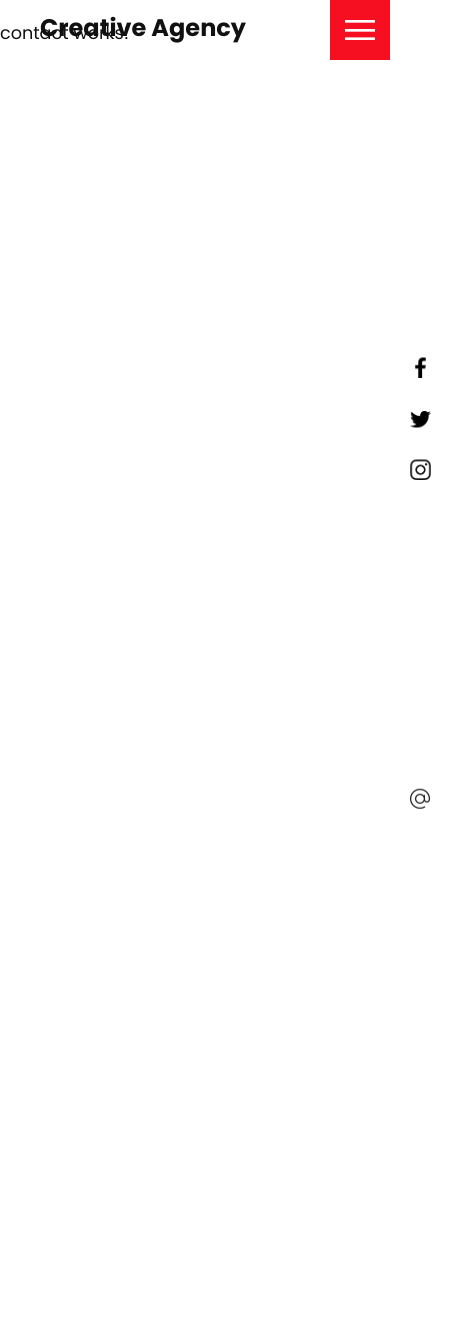
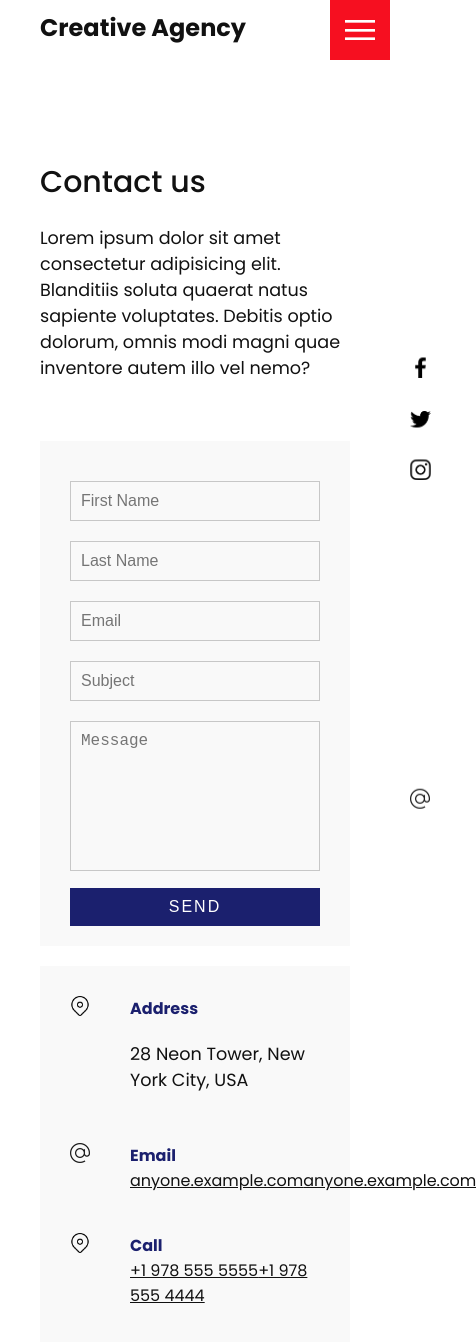
Before and after one commit to OmarNabolsi/CreativeAgencyNG, an Angular app: page /contact in a window 390 px wide. Shown: the top 1342 px of the page, 476 px wide, since content can reach past the window. Before the commit the page ends 844 px from the top, so only its background shows below. Built offline with nearby package versions, Linux system fonts and the light colour scheme.

Commit message:
Final Commit

```diff
--- a/src/app/contact/contact.component.css
+++ b/src/app/contact/contact.component.css
@@ -0,0 +1,121 @@
+
+/* CONTACT PAGE */
+.contact {
+  position: relative;
+  width: 100%;
+  margin-top: 50px;
+  display: flex;
+  justify-content: space-between;
+  align-items: flex-start;
+}
+
+.contact-form {
+  position: relative;
+  background: #f9f9f9;
+  width: calc(100% - 400px);
+  padding: 60px 40px 20px;
+}
+
+.contact-form form {
+  width: 100%;
+}
+
+.contact-form .row {
+  width: 100%;
+  display: flex;
+}
+
+.contact-form .input50 {
+  width: 50%;
+  margin: 0 10px;
+}
+
+.contact-form .input100 {
+  width: 100%;
+  margin: 0 10px;
+}
+
+.contact-form .row input,
+.contact-form .row textarea {
+  position: relative;
+  border: 1px solid rgba(0, 0, 0, 0.2);
+  color: #111;
+  background: transparent;
+  width: 100%;
+  padding: 10px;
+  outline: none;
+  font-size: 16px;
+  font-weight: 300;
+  margin: 10px 0;
+  resize: none;
+}
+
+.contact-form .row textarea {
+  height: 150px;
+}
+
+.contact-form .row input[type='submit'] {
+  background-color: var(--secondary-color);
+  color: #fff;
+  margin: 0;
+  text-transform: uppercase;
+  letter-spacing: 2px;
+  font-weight: 300;
+  border: 0;
+  cursor: pointer;
+}
+
+.contact-info {
+  width: 350px;
+  background: #f9f9f9;
+  padding: 60px 40px 20px;
+}
+
+.contact-info .info-box {
+  display: flex;
+  align-items: flex-start;
+  margin-bottom: 40px;
+}
+
+.contact-info .info-box .contact-icon {
+  width: 20px;
+  margin-right: 40px;
+}
+
+.contact-info .info-box .details h4 {
+  color: var(--secondary-color);
+}
+
+.contact-info .info-box .details p,
+.contact-info .info-box .details a {
+  color: #111;
+}
+
+
+@media(max-width: 1068px) {
+
+  .contact {
+      flex-direction: column;
+  }
+
+  .contact-form {
+      width: 100%;
+      padding: 30px 30px 20px;
+  }
+
+  .contact-form .row {
+      flex-direction: column;
+  }
+
+  .contact-form .input50,
+  .contact-form .input100 {
+      width: 100%;
+      margin: 0;
+  }
+
+  .contact-info {
+      width: 100%;
+      margin-top: 20px;
+      padding: 30px 30px 20px;
+  }
+}
--- a/src/app/contact/contact.component.html
+++ b/src/app/contact/contact.component.html
@@ -1 +1,69 @@
-<p>contact works!</p>
+
+    <section>
+      <div class="title">
+          <h1>Contact us</h1>
+          <p>
+              Lorem ipsum dolor sit amet consectetur adipisicing elit. Blanditiis soluta quaerat natus sapiente
+              voluptates. Debitis optio dolorum, omnis modi magni quae inventore autem illo vel nemo?
+          </p>
+      </div>
+
+      <div class="contact">
+          <div class="contact-form">
+              <form>
+                  <div class="row">
+                      <div class="input50">
+                          <input type="text" placeholder="First Name">
+                      </div>
+                      <div class="input50">
+                          <input type="text" placeholder="Last Name">
+                      </div>
+                  </div>
+                  <div class="row">
+                      <div class="input50">
+                          <input type="text" placeholder="Email">
+                      </div>
+                      <div class="input50">
+                          <input type="text" placeholder="Subject">
+                      </div>
+                  </div>
+                  <div class="row">
+                      <div class="input100">
+                          <textarea placeholder="Message"></textarea>
+                      </div>
+                  </div>
+                  <div class="row">
+                      <div class="input100">
+                          <input type="submit" value="Send">
+                      </div>
+                  </div>
+              </form>
+          </div>
+
+          <div class="contact-info">
+              <div class="info-box">
+                  <img src="assets/images/address.png" alt="" class="contact-icon">
+                  <div class="details">
+                      <h4>Address</h4>
+                      <p>28 Neon Tower, New York City, USA</p>
+                  </div>
+              </div>
+              <div class="info-box">
+                  <img src="assets/images/email.png" alt="" class="contact-icon">
+                  <div class="details">
+                      <h4>Email</h4>
+                      <a href="mailto:anyone@example.com">anyone.example.com</a>
+                      <a href="mailto:anyone@example.com">anyone.example.com</a>
+                  </div>
+              </div>
+              <div class="info-box">
+                  <img src="assets/images/address.png" alt="" class="contact-icon">
+                  <div class="details">
+                      <h4>Call</h4>
+                      <a href="tel:+19785555555">+1 978 555 5555</a>
+                      <a href="tel:+19785554444">+1 978 555 4444</a>
+                  </div>
+              </div>
+          </div>
+      </div>
+  </section>
--- a/src/app/services/services.component.css
+++ b/src/app/services/services.component.css
@@ -27,3 +27,15 @@
   margin-top: 20px;
   color: var(--secondary-color);
 }
+
+
+
+@media(max-width: 768px) {
+  .services {
+      grid-template-columns: 1fr;
+  }
+  .services .service {
+      cursor: pointer;
+      box-shadow: 0 10px 30px rgba(0,0,0,0.1);
+  }
+}
--- a/src/app/services/services.component.html
+++ b/src/app/services/services.component.html
@@ -12,7 +12,7 @@
   <div class="services">
       <div class="service">
           <div class="icon">
-              <img src="assests/images/001.png" alt="">
+              <img src="assets/images/001.png" alt="">
           </div>
           <h2>Design</h2>
           Lorem ipsum dolor sit amet consectetur adipisicing elit. Minus assumenda enim excepturi quis mollitia
--- a/src/app/work/work.component.css
+++ b/src/app/work/work.component.css
@@ -0,0 +1,47 @@
+
+/* WORK PAGE */
+.portfolio {
+  display: flex;
+  flex-wrap: wrap;
+  justify-content: center;
+  margin-top: 20px;
+}
+
+.portfolio .item {
+  position: relative;
+  width: 300px;
+  height: 300px;
+  margin: 5px;
+}
+
+.portfolio .item img {
+  width: 100%;
+  height: 100%;
+}
+
+.portfolio .item .action {
+  position: absolute;
+  top: 0;
+  left: 0;
+  width: 100%;
+  height: 100%;
+  background: rgba(0, 0, 0, 0.8);
+  display: flex;
+  justify-content: center;
+  align-items: center;
+  opacity: 0;
+  transition: 0.5s;
+}
+
+.portfolio .item .action a {
+  display: inline-block;
+  color: #fff;
+  text-decoration: none;
+  border: 1px solid #fff;
+  padding: 5px 15px;
+  cursor: pointer;
+}
+
+.portfolio .item:hover .action {
+  opacity: 1;
+}
--- a/src/app/work/work.component.html
+++ b/src/app/work/work.component.html
@@ -1 +1,111 @@
-<p>work works!</p>
+
+    <section>
+      <div class="title">
+          <h1>Some of our finest work</h1>
+          <p>
+              Lorem ipsum dolor sit amet consectetur adipisicing elit. Blanditiis soluta quaerat natus sapiente
+              voluptates. Debitis optio dolorum, omnis modi magni quae inventore autem illo vel nemo? Dolor ab
+              commodi, corrupti enim tempora, blanditiis ipsum labore totam quibusdam esse nam tempore autem, fugiat
+              ut aliquid in veniam iusto inventore accusamus minima?
+          </p>
+      </div>
+
+      <div class="portfolio">
+          <div class="item">
+              <img #item1 src="assets/images/portfolio-item1.jpg" alt="">
+              <div class="action">
+                  <a>Launch</a>
+              </div>
+          </div>
+          <div class="item">
+              <img src="assets/images/portfolio-item2.jpg" alt="">
+              <div class="action">
+                  <a>Launch</a>
+              </div>
+          </div>
+          <div class="item">
+              <img src="assets/images/portfolio-item3.jpg" alt="">
+              <div class="action">
+                  <a>Launch</a>
+              </div>
+          </div>
+          <div class="item">
+              <img src="assets/images/portfolio-item4.jpg" alt="">
+              <div class="action">
+                  <a>Launch</a>
+              </div>
+          </div>
+          <div class="item">
+              <img src="assets/images/portfolio-item5.jpg" alt="">
+              <div class="action">
+                  <a>Launch</a>
+              </div>
+          </div>
+          <div class="item">
+              <img src="assets/images/portfolio-item6.jpg" alt="">
+              <div class="action">
+                  <a>Launch</a>
+              </div>
+          </div>
+          <div class="item">
+              <img src="assets/images/portfolio-item7.jpg" alt="">
+              <div class="action">
+                  <a>Launch</a>
+              </div>
+          </div>
+          <div class="item">
+              <img src="assets/images/portfolio-item8.jpg" alt="">
+              <div class="action">
+                  <a>Launch</a>
+              </div>
+          </div>
+          <div class="item">
+              <img src="assets/images/portfolio-item9.jpg" alt="">
+              <div class="action">
+                  <a>Launch</a>
+              </div>
+          </div>
+          <div class="item">
+              <img src="assets/images/portfolio-item10.jpg" alt="">
+              <div class="action">
+                  <a>Launch</a>
+              </div>
+          </div>
+          <div class="item">
+              <img src="assets/images/portfolio-item11.jpg" alt="">
+              <div class="action">
+                  <a>Launch</a>
+              </div>
+          </div>
+          <div class="item">
+              <img src="assets/images/portfolio-item12.jpg" alt="">
+              <div class="action">
+                  <a>Launch</a>
+              </div>
+          </div>
+          <div class="item">
+              <img src="assets/images/portfolio-item13.jpg" alt="">
+              <div class="action">
+                  <a>Launch</a>
+              </div>
+          </div>
+          <div class="item">
+              <img src="assets/images/portfolio-item14.jpg" alt="">
+              <div class="action">
+                  <a>Launch</a>
+              </div>
+          </div>
+          <div class="item">
+              <img src="assets/images/portfolio-item15.jpg" alt="">
+              <div class="action">
+                  <a>Launch</a>
+              </div>
+          </div>
+          <div class="item">
+              <img src="assets/images/portfolio-item16.jpg" alt="">
+              <div class="action">
+                  <a>Launch</a>
+              </div>
+          </div>
+      </div>
+  </section>
```
Also changed, not shown: 3 other files (tests, documents, lock files or other folders).
